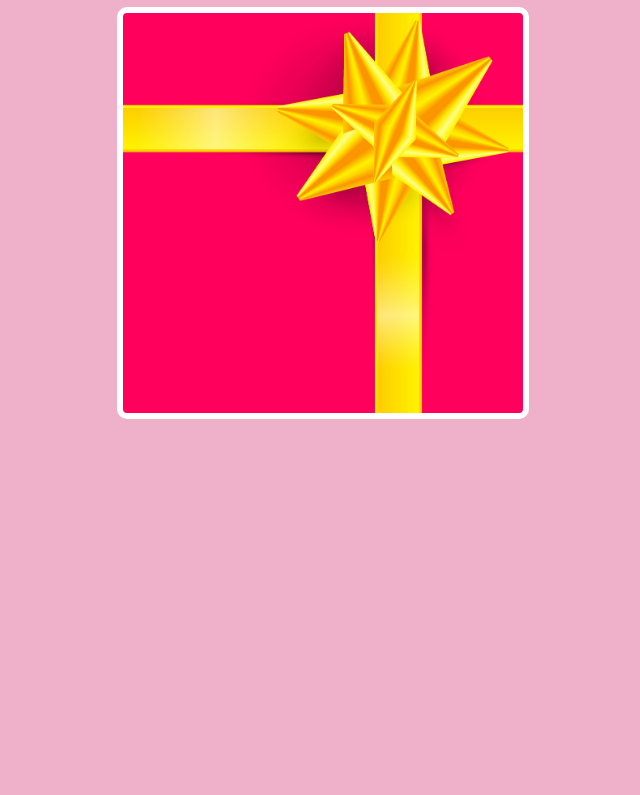
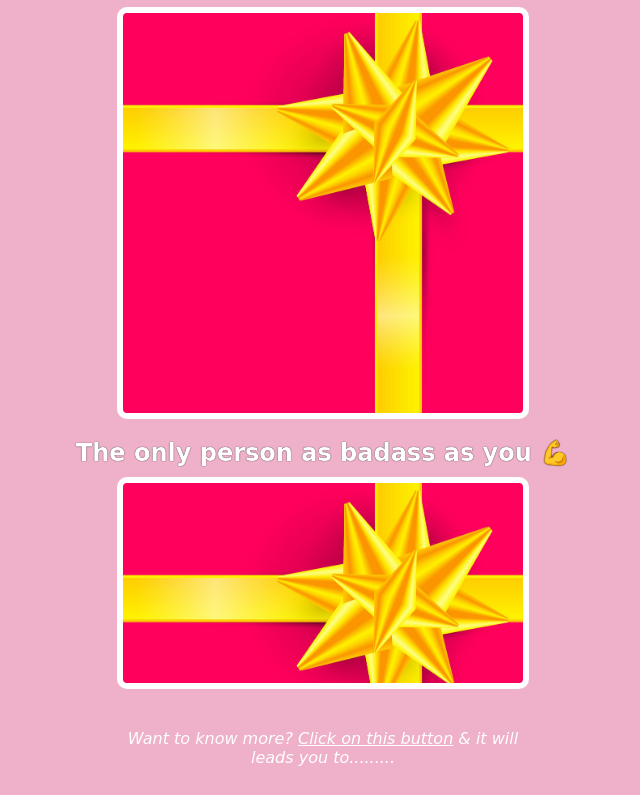
Before and after one commit to Fatima-hub333/Birthday_Gift_Website, a website: page index.html in a window 1280 px wide. Shown: the part 2000-2795 px from the top of the page, without its empty margins (317-957 px from the left). Before the commit the page ends 2427 px from the top, so only its background shows below. Drawn offline with Linux system fonts and the light colour scheme; a web font is replaced by a local one.

Commit message:
Add footer

```diff
--- a/index.css
+++ b/index.css
@@ -85,3 +85,21 @@ h1, h4, h2 {
 #gift-img-badass:hover {
  background-image: url("https://media.giphy.com/media/WoRz0xf3fUBWTWXUJ0/giphy-downsized-large.gif");
 }
+
+#gift-img-cheers {
+  height: 200px;
+}
+
+#gift-img-cheers:hover {
+ background-image: url("https://media.giphy.com/media/mFSEfZlTrgX3CD150c/giphy.gif");
+}
+
+#footer {
+  width: 400px;
+  margin: 40px auto 20px;
+  font-style: italic;
+}
+
+a {
+  color: white;
+}
--- a/index.html
+++ b/index.html
@@ -39,5 +39,13 @@
     <div class="gift2-img" id="gift-img-badass"></div>
   </div>
 
+  <div class="Cheers-section">
+    <h2 class="gift-title">The only person as badass as you 💪</h2>
+    <div class="gift2-img" id="gift-img-cheers"></div>
+  </div>
+
+  <p id="footer">
+    Want to know more? <a href="#" target="_blank">Click on this button</a> & it will leads you to.........
+  </p>
 </body>
 </html>
```
